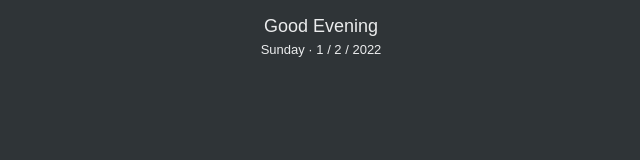
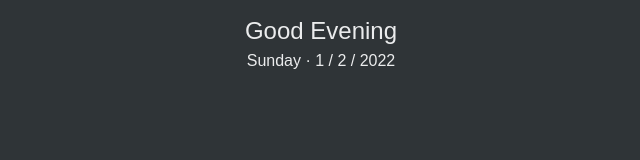
Before and after one commit to phoenixnefelibata/notion, a plain HTML site: page date.html in a window 1280 px wide. Shown: the whole page, without its empty margins (319-959 px from the left). Drawn offline with Linux system fonts and the light colour scheme.

Commit message:
Update date.html

```diff
--- a/date.html
+++ b/date.html
@@ -4,7 +4,7 @@
     <style>
 #lbl {
     font-family: sans-serif;
-    font-size: large;
+    font-size: x-large;
     color: #EBECED;
     padding: 5px;
     text-align: center;
@@ -14,7 +14,7 @@
 
 }
 #date{
-    font-size:small;
+    font-size:medium;
 }
 body{
     background-color: #2F3437;
```
